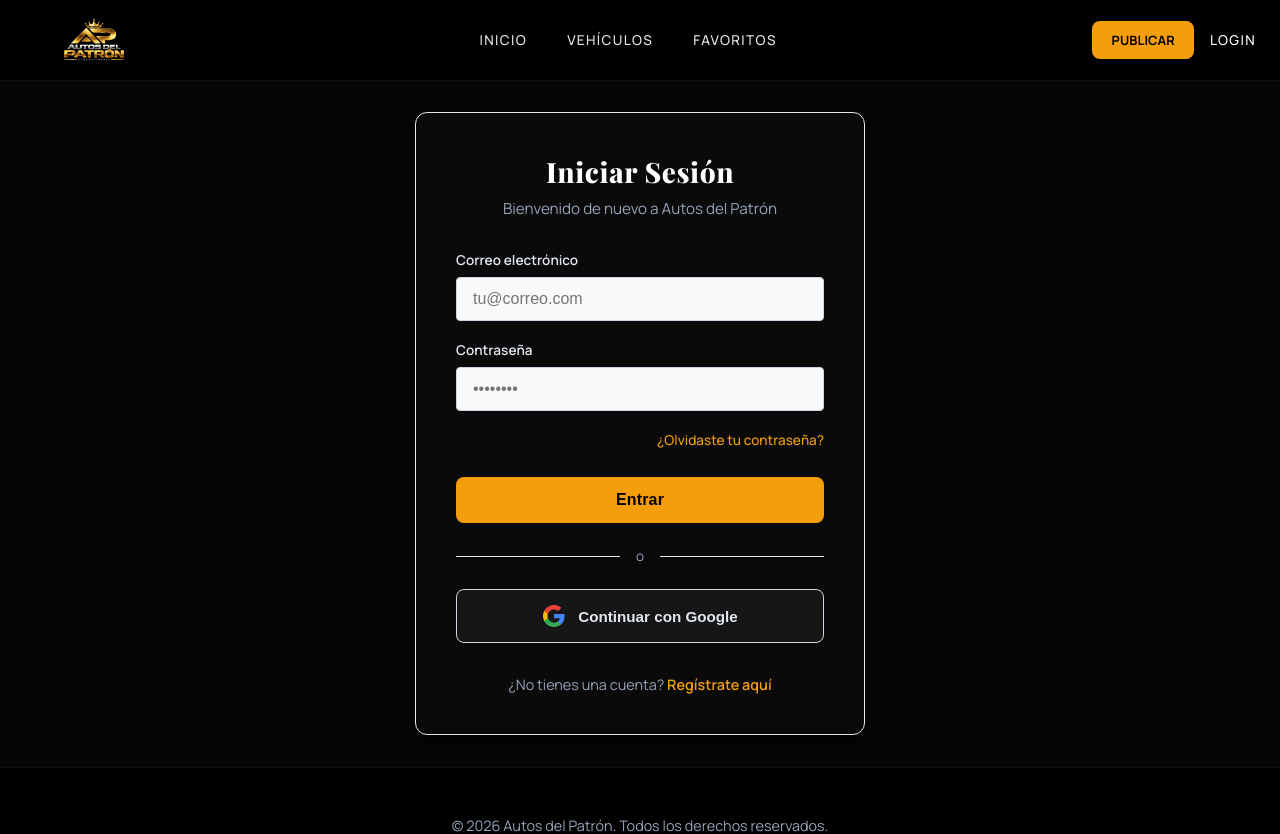
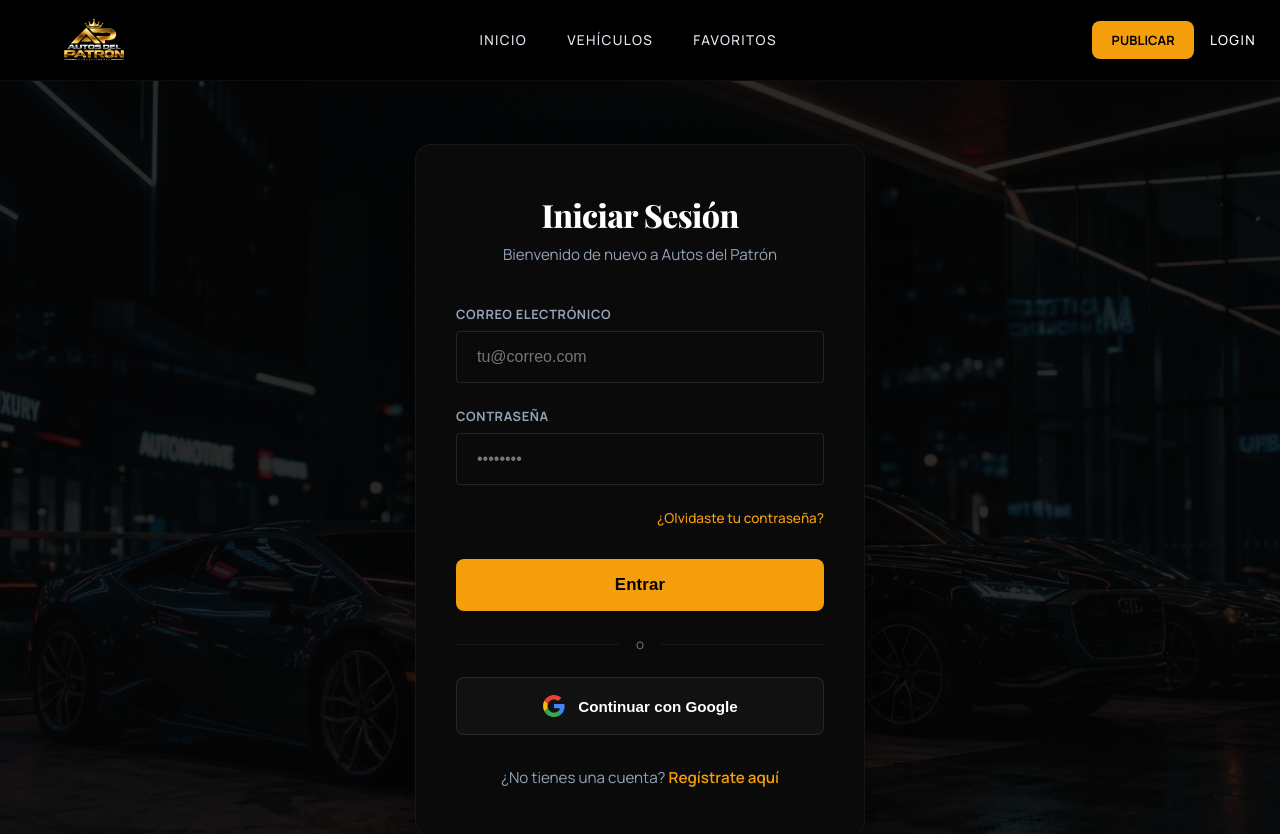
Before and after one commit to alexanderst2005-lab/CONCESIONARIO, a Next.js app: page /login in a window 1280 px wide. Shown: the top 834 px of the page. Built offline with nearby package versions, Linux system fonts and the light colour scheme; no server answers; a web font is replaced by a local one.

Commit message:
feat: update login styles to premium black luxury theme

```diff
--- a/src/app/login/page.module.css
+++ b/src/app/login/page.module.css
@@ -3,39 +3,55 @@
   align-items: center;
   justify-content: center;
   min-height: calc(100vh - 150px);
-  padding: 2rem 1rem;
+  padding: 4rem 1rem;
   background-color: var(--bg-color);
+  position: relative;
+}
+
+.authContainer::before {
+  content: '';
+  position: absolute;
+  top: 0; left: 0; width: 100%; height: 100%;
+  background-image: url('/hero_bg.jpg');
+  background-size: cover;
+  background-position: center;
+  opacity: 0.15;
+  z-index: 0;
 }
 
 .authCard {
   background-color: var(--surface-color);
   width: 100%;
   max-width: 450px;
-  padding: 2.5rem;
-  border-radius: var(--border-radius-lg);
-  box-shadow: var(--shadow-lg);
-  border: 1px solid #e2e8f0;
+  padding: 3rem 2.5rem;
+  border-radius: var(--border-radius-xl);
+  box-shadow: 0 25px 50px -12px rgba(0, 0, 0, 0.8);
+  border: 1px solid rgba(255, 255, 255, 0.05);
+  position: relative;
+  z-index: 1;
+  backdrop-filter: blur(10px);
 }
 
 .title {
-  font-size: 1.75rem;
+  font-size: 2rem;
   font-weight: 800;
   color: var(--primary-color);
   text-align: center;
   margin-bottom: 0.5rem;
+  letter-spacing: -0.02em;
 }
 
 .subtitle {
   color: var(--text-muted);
   text-align: center;
-  margin-bottom: 2rem;
+  margin-bottom: 2.5rem;
   font-size: 0.95rem;
 }
 
 .form {
   display: flex;
   flex-direction: column;
-  gap: 1.25rem;
+  gap: 1.5rem;
 }
 
 .inputGroup {
@@ -44,24 +60,27 @@
 }
 
 .inputGroup label {
-  font-size: 0.85rem;
-  font-weight: 600;
-  color: var(--text-main);
+  font-size: 0.8rem;
+  font-weight: 700;
+  color: var(--text-muted);
   margin-bottom: 0.5rem;
+  text-transform: uppercase;
+  letter-spacing: 0.05em;
 }
 
 .inputGroup input {
-  padding: 0.75rem 1rem;
-  border: 1px solid #cbd5e1;
+  padding: 1rem 1.25rem;
+  border: 1px solid rgba(255, 255, 255, 0.1);
   border-radius: var(--border-radius-sm);
   font-size: 1rem;
   transition: all var(--transition-fast);
-  background-color: #f8fafc;
+  background-color: #0a0a0a;
+  color: #fff;
 }
 
 .inputGroup input:focus {
-  border-color: var(--interaction-color);
-  box-shadow: 0 0 0 3px rgba(26, 86, 219, 0.1);
+  border-color: var(--gold-accent);
+  box-shadow: 0 0 0 2px rgba(177, 155, 76, 0.2);
   outline: none;
 }
 
@@ -71,7 +90,7 @@
 }
 
 .forgotPassword a {
-  color: var(--interaction-color);
+  color: var(--gold-accent);
   font-weight: 500;
 }
 
@@ -81,8 +100,8 @@
 
 .submitBtn {
   width: 100%;
-  padding: 0.875rem;
-  font-size: 1rem;
+  padding: 1rem;
+  font-size: 1.05rem;
   margin-top: 0.5rem;
 }
 
@@ -98,13 +117,13 @@
 .divider::after {
   content: '';
   flex: 1;
-  border-bottom: 1px solid #e2e8f0;
+  border-bottom: 1px solid rgba(255, 255, 255, 0.05);
 }
 
 .divider span {
   padding: 0 1rem;
   font-size: 0.85rem;
-  color: #94a3b8;
+  color: #64748b;
 }
 
 .googleBtn {
@@ -113,25 +132,26 @@
   align-items: center;
   justify-content: center;
   gap: 0.75rem;
-  color: var(--text-main);
-  border-color: #cbd5e1;
-  padding: 0.875rem;
+  color: #fff;
+  border-color: rgba(255, 255, 255, 0.1);
+  padding: 1rem;
+  background-color: #111;
 }
 
 .googleBtn:hover {
-  background-color: #f8fafc;
-  color: var(--text-main);
+  background-color: #1a1a1a;
+  color: #fff;
 }
 
 .footerText {
   text-align: center;
   margin-top: 2rem;
-  font-size: 0.9rem;
+  font-size: 0.95rem;
   color: var(--text-muted);
 }
 
 .footerText a {
-  color: var(--interaction-color);
+  color: var(--gold-accent);
   font-weight: 600;
 }
 
```
